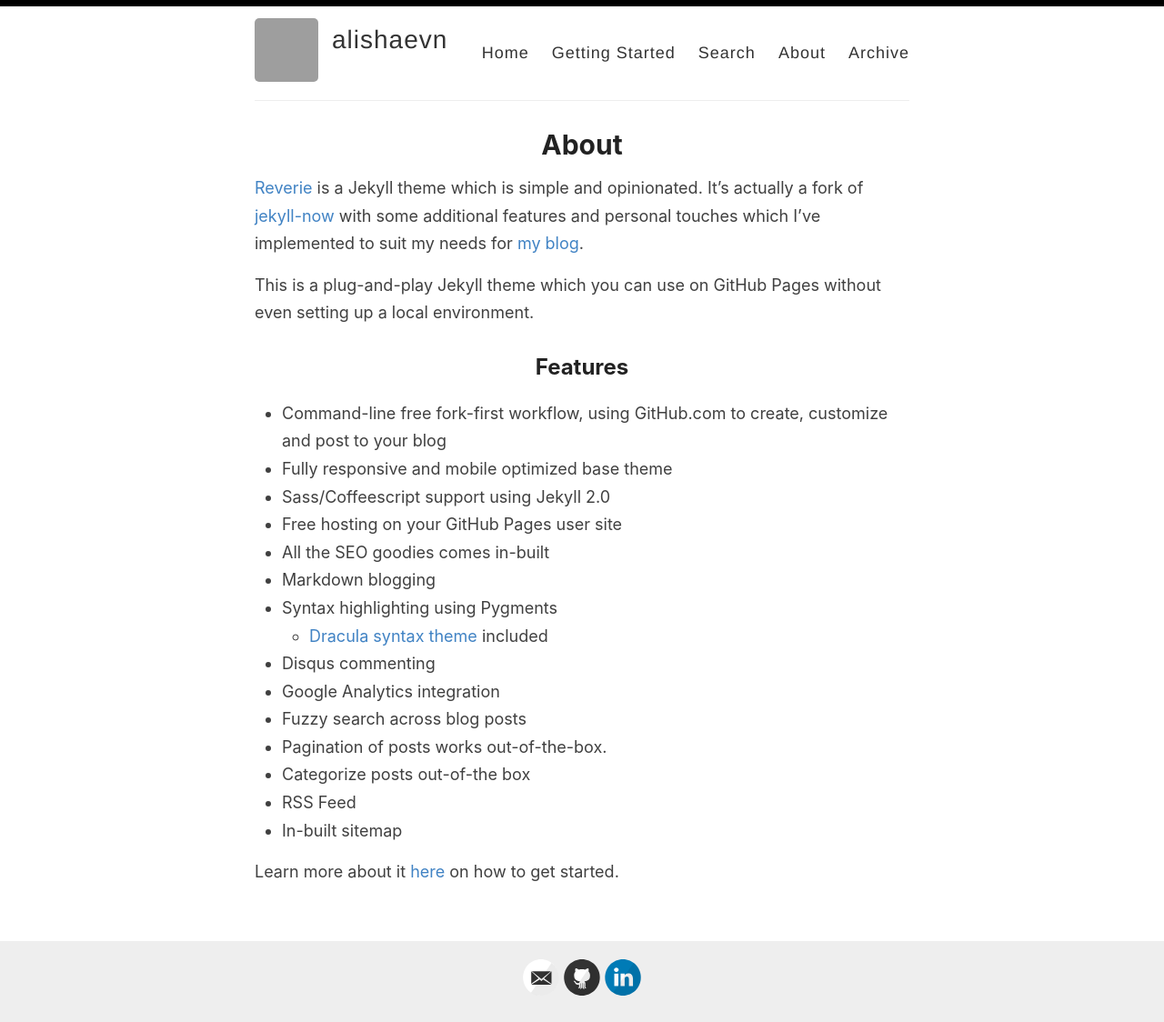
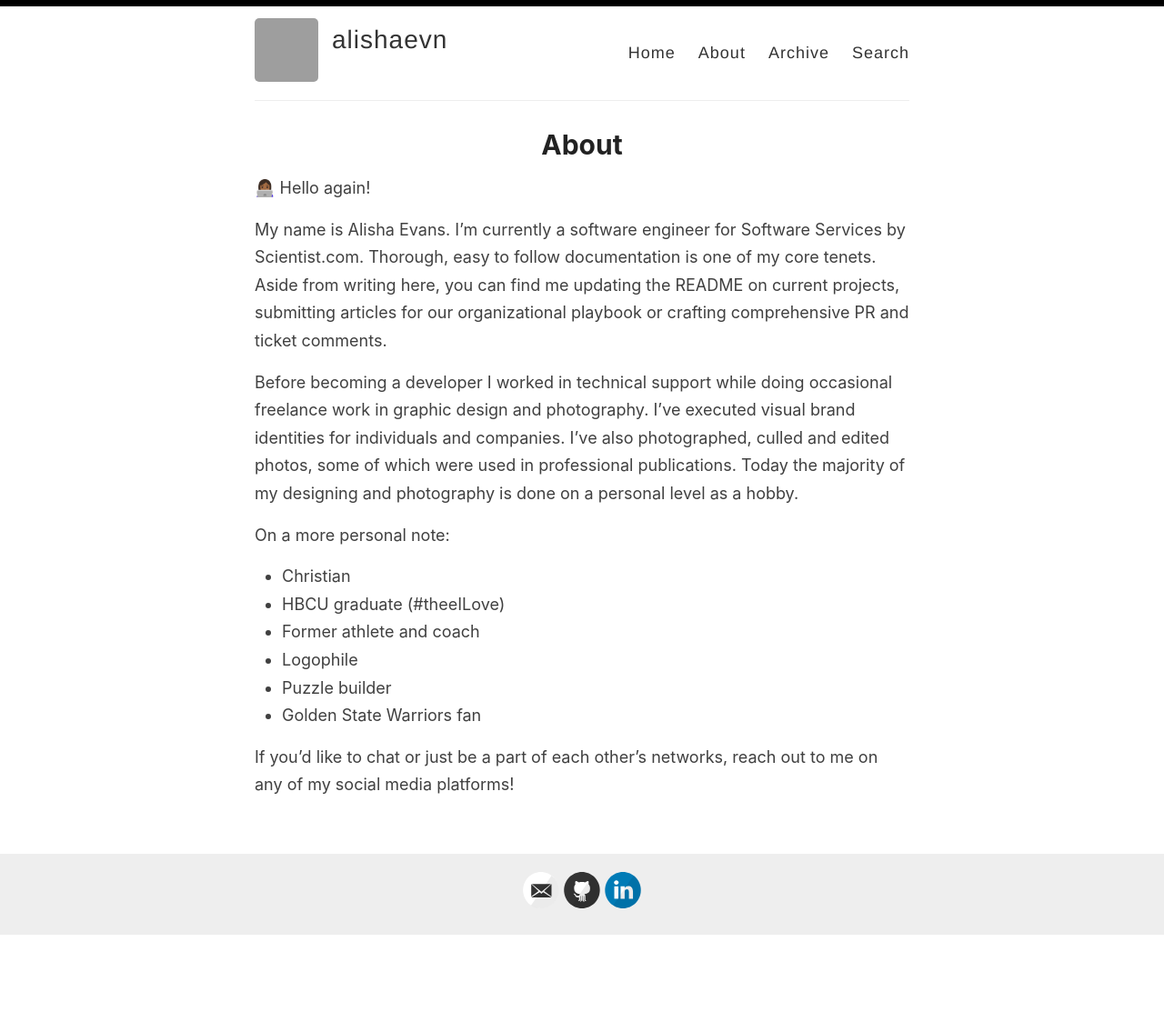
Before and after one commit to alishaevn/alishaevn.github.io, a Jekyll site: the page built from _pages/about.md, in a window 1280 px wide. Shown: the whole page at 91% size. Built offline with Jekyll 4.4.1, drawn with Linux system fonts in a browser that asks for light colours; after the commit the page ends 1028 px from its top, so only the background shows below that; grey boxes are pictures that could not be loaded.

Commit message:
update the "about" page, config, and nav links

```diff
--- a/_config.yml
+++ b/_config.yml
@@ -24,9 +24,9 @@ footer-links:
   email: alishaevn2@gmail.com
   facebook:
   flickr:
-  github: https://github.com/alishaevn
+  github: alishaevn
   instagram:
-  linkedin: https://www.linkedin.com/in/alishaevans/
+  linkedin: alishaevans
   pinterest:
   rss:
   twitter:
--- a/_layouts/default.html
+++ b/_layouts/default.html
@@ -29,10 +29,9 @@
 
             <nav>
               <a href="{{ site.baseurl }}/">Home</a>
-              <a href="{{ site.baseurl }}/getting-started">Getting Started</a>
-              <a href="{{ site.baseurl }}/search">Search</a>
               <a href="{{ site.baseurl }}/about">About</a>
               <a href="{{ site.baseurl }}/archive">Archive</a>
+              <a href="{{ site.baseurl }}/search">Search</a>
             </nav>
           </header>
         </div>
--- a/_pages/about.md
+++ b/_pages/about.md
@@ -1,29 +1,21 @@
 ---
-layout: page
 title: About
 permalink: /about/
+layout: page
 ---
 
-[Reverie](https://github.com/amitmerchant1990/reverie) is a Jekyll theme which is simple and opinionated. It's actually a fork of [jekyll-now](https://github.com/barryclark/jekyll-now) with some additional features and personal touches which I've implemented to suit my needs for [my blog](https://www.amitmerchant.com).
+👩🏾‍💻 Hello again!
 
-This is a plug-and-play Jekyll theme which you can use on GitHub Pages without even setting up a local environment.
+My name is Alisha Evans. I’m currently a software engineer for Software Services by Scientist.com. Thorough, easy to follow documentation is one of my core tenets. Aside from writing here, you can find me updating the README on current projects, submitting articles for our organizational playbook or crafting comprehensive PR and ticket comments.
 
-## Features
+Before becoming a developer I worked in technical support while doing occasional freelance work in graphic design and photography. I’ve executed visual brand identities for individuals and companies. I’ve also photographed, culled and edited photos, some of which were used in professional publications. Today the majority of my designing and photography is done on a personal level as a hobby.
 
-- Command-line free fork-first workflow, using GitHub.com to create, customize and post to your blog
-- Fully responsive and mobile optimized base theme
-- Sass/Coffeescript support using Jekyll 2.0
-- Free hosting on your GitHub Pages user site
-- All the SEO goodies comes in-built
-- Markdown blogging
-- Syntax highlighting using Pygments
-    - [Dracula syntax theme](https://draculatheme.com/) included
-- Disqus commenting
-- Google Analytics integration
-- Fuzzy search across blog posts
-- Pagination of posts works out-of-the-box.
-- Categorize posts out-of-the box
-- RSS Feed
-- In-built sitemap
+On a more personal note:
+- Christian
+- HBCU graduate (#theeILove)
+- Former athlete and coach
+- Logophile
+- Puzzle builder
+- Golden State Warriors fan
 
-Learn more about it [here](https://github.com/amitmerchant1990/reverie) on how to get started.
+If you’d like to chat or just be a part of each other’s networks, reach out to me on any of my social media platforms!
```
